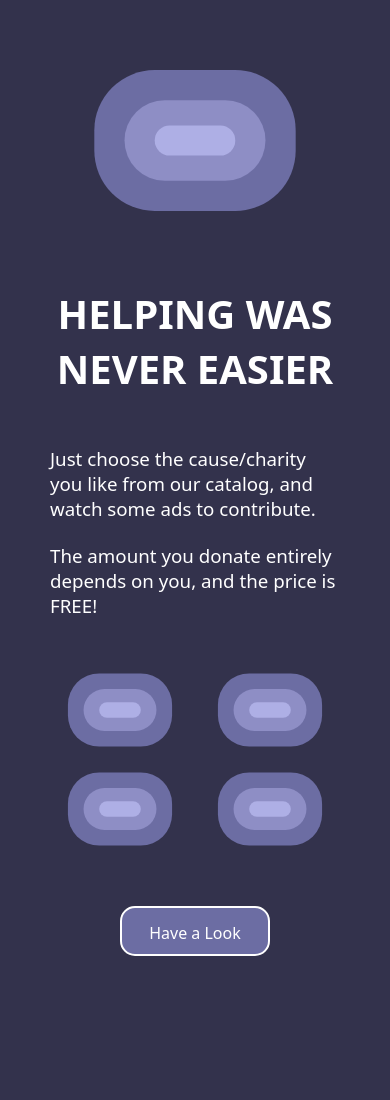
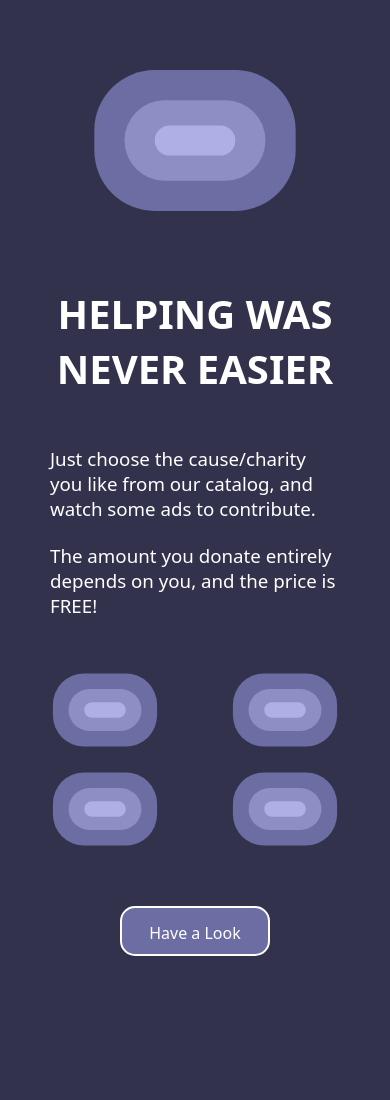
Before and after one commit to banaware/banaware.org, a plain HTML site: page index.html in a window 390 px wide. Shown: the top 1100 px of the page. Drawn offline with Linux system fonts and the light colour scheme.

Commit message:
Mobile First WIP

```diff
--- a/css/index.css
+++ b/css/index.css
@@ -44,7 +44,7 @@ main h3{
 
 #catalog{
     max-width: 400px;
-    margin: 45px;
+    margin: 45px 0;
     display: flex;
     flex-wrap: wrap;
     justify-content: space-evenly;
```
